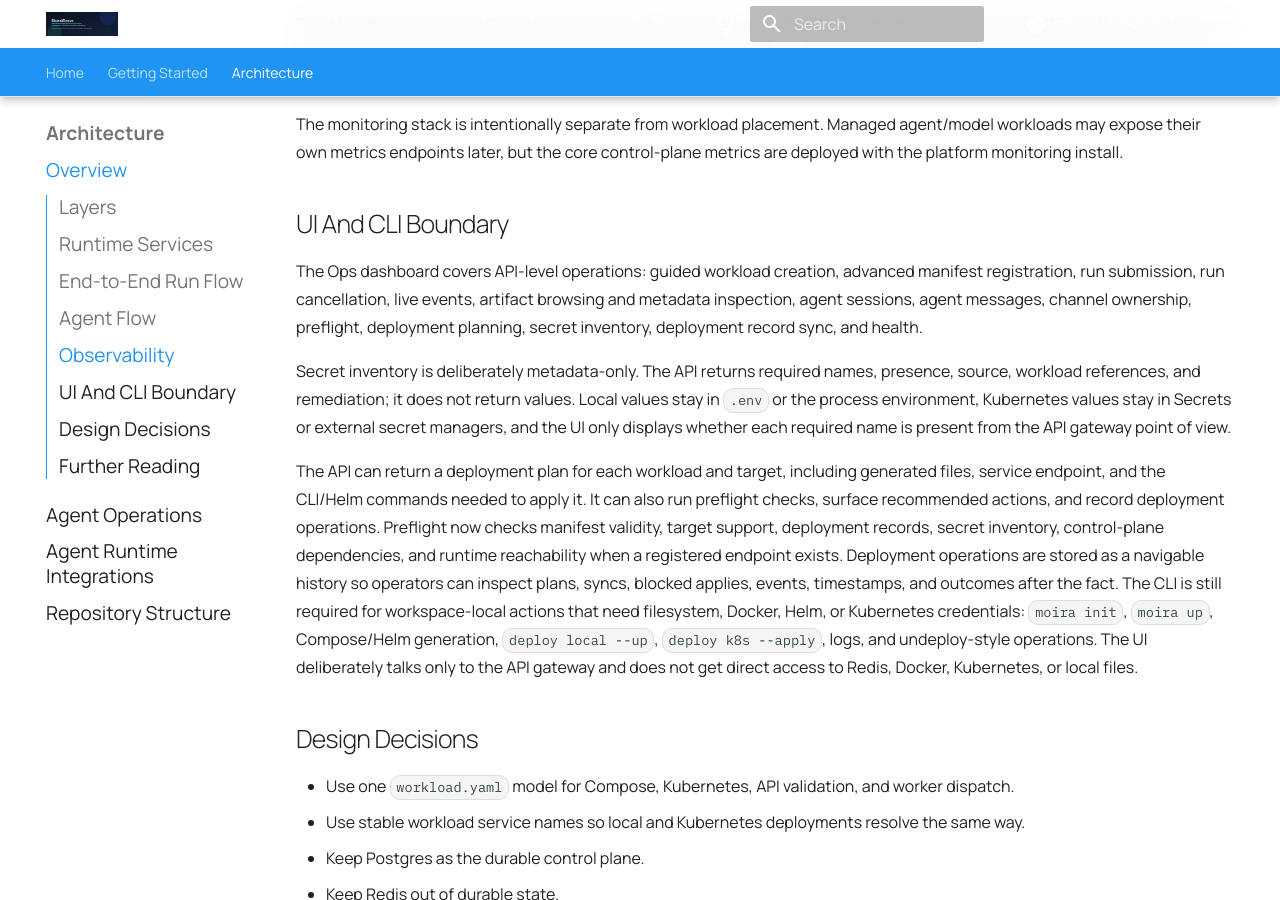
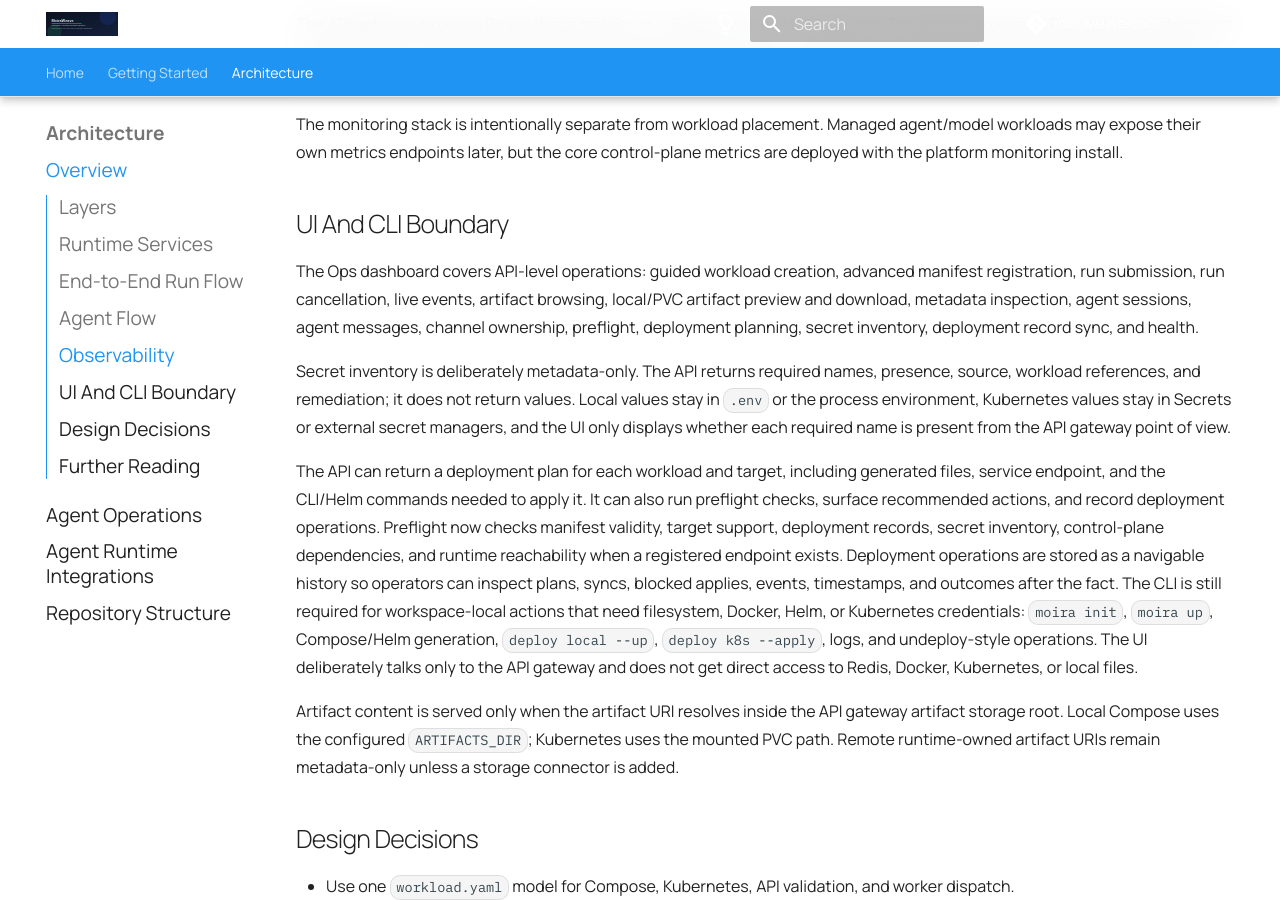
Before and after one commit to moiraweave-labs/moiraweave-docs, an MkDocs documentation site: the page built from docs/architecture.md, in a window 1280 px wide and 900 px high, scrolled down 1795 px. Built offline with MkDocs 1.6.1 and Material for MkDocs 9.7.7, drawn with Linux system fonts in a browser that asks for light colours; comment, search, counter and statistics services are not loaded; some of the changed text lies outside the part shown.

Commit message:
docs: document artifact content access

```diff
--- a/docs/architecture.md
+++ b/docs/architecture.md
@@ -22,7 +22,8 @@ or agent internals.
 - Redis Streams: queue and short-lived coordination layer.
 - Qdrant: optional vector store for RAG/search workloads.
 - UI: browser console for workloads, runs, agent sessions, artifact metadata
-  inspection, deployment health, and deployment operation history.
+  inspection, local/PVC artifact preview and download, deployment health, and
+  deployment operation history.
 
 ## End-to-End Run Flow
 
@@ -70,9 +71,9 @@ core control-plane metrics are deployed with the platform monitoring install.
 
 The Ops dashboard covers API-level operations: guided workload creation,
 advanced manifest registration, run submission, run cancellation, live events,
-artifact browsing and metadata inspection, agent sessions, agent messages,
-channel ownership, preflight, deployment planning, secret inventory,
-deployment record sync, and health.
+artifact browsing, local/PVC artifact preview and download, metadata
+inspection, agent sessions, agent messages, channel ownership, preflight,
+deployment planning, secret inventory, deployment record sync, and health.
 
 Secret inventory is deliberately metadata-only. The API returns required names,
 presence, source, workload references, and remediation; it does not return
@@ -94,6 +95,11 @@ Kubernetes credentials: `moira init`, `moira up`, Compose/Helm generation,
 The UI deliberately talks only to the API gateway and does not get direct access
 to Redis, Docker, Kubernetes, or local files.
 
+Artifact content is served only when the artifact URI resolves inside the API
+gateway artifact storage root. Local Compose uses the configured
+`ARTIFACTS_DIR`; Kubernetes uses the mounted PVC path. Remote runtime-owned
+artifact URIs remain metadata-only unless a storage connector is added.
+
 ## Design Decisions
 
 - Use one `workload.yaml` model for Compose, Kubernetes, API validation, and worker dispatch.
```
Also changed, not shown: docs/quickstart.md (+2 -1 lines).
